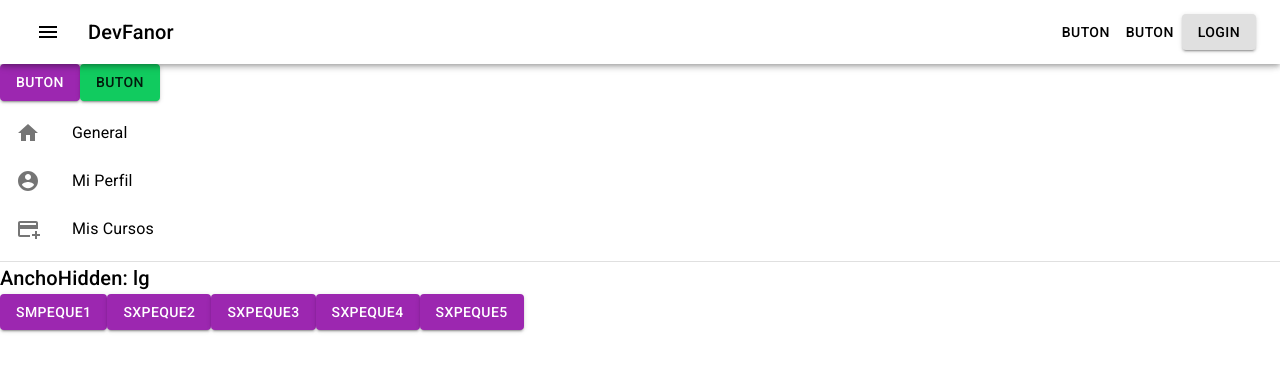
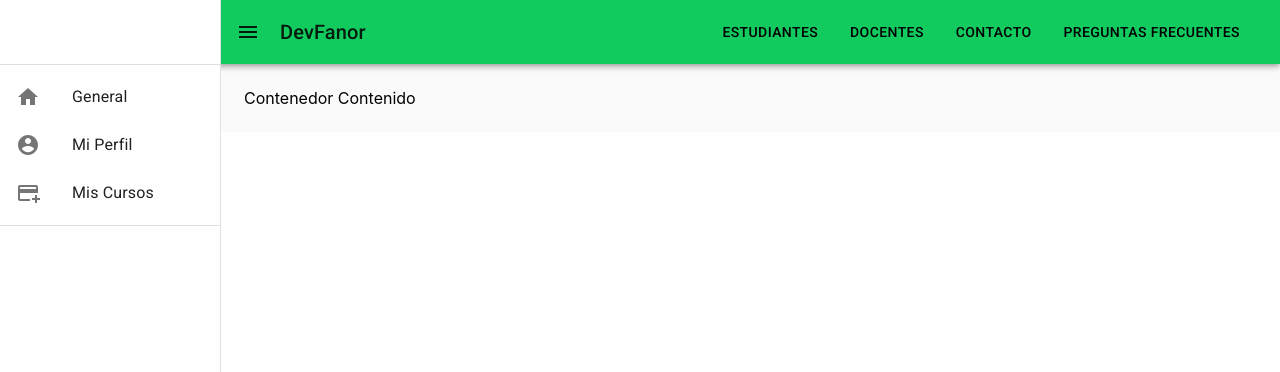
Before and after one commit to Fanor1990/react-admin-dashboard-javascript, a React (Create React App) app: page / in a window 1280 px wide. Shown: the top 372 px of the page. Built offline with nearby package versions, Linux system fonts and the light colour scheme.

Commit message:
contendordrawerestatico

```diff
--- a/src/App.js
+++ b/src/App.js
@@ -2,26 +2,18 @@ import React from "react";
 
 import { ThemeProvider } from "@material-ui/core/styles";
 import theme from "./temaconfig";
-import Navbar from "./components/Navbar";
-import Button from "@material-ui/core/Button";
 
-import Listas from "./components/Listas"
-import Oculto from "./components/Oculto"
+import Navbar from "./components/Navbar"
+
+
 
 function App() {
   return (
     <ThemeProvider theme={theme}>
-      <Navbar />
 
-      <Button variant="contained" color="primary">
-        buton
-      </Button>
-      <Button variant="contained" color="secondary">
-        buton
-      </Button>
-      <Listas />
 
-      <Oculto />
+
+      <Navbar/>
 
     </ThemeProvider>
   );
--- /dev/null
+++ b/src/components/Cajon.js
@@ -0,0 +1,44 @@
+import React from 'react'
+import { makeStyles  } from '@material-ui/core/styles';
+import {Drawer, Divider} from '@material-ui/core';
+import Listas from './Listas'
+
+const estilos = makeStyles((theme) => ({
+
+    drawer: {
+
+        width: 220,
+        flexShrink: 0,
+      },
+      drawerPaper: {
+
+        width: 220,
+      },
+      toolbar: theme.mixins.toolbar,
+
+    }))
+
+const Cajon = () => {
+    const classes = estilos();
+    return (
+
+        <Drawer
+
+        className={classes.drawer}
+            variant="permanent"
+            classes={{
+                paper: classes.drawerPaper,
+             }}
+            anchor = "left"
+        >
+            <div className={classes.toolbar}></div>
+            <Divider />
+
+          <Listas />
+
+
+        </Drawer>
+    )
+}
+
+export default Cajon
--- /dev/null
+++ b/src/components/Contenedor.js
@@ -0,0 +1,38 @@
+import React from 'react'
+import { makeStyles }
+from '@material-ui/core/styles';
+
+import Cajon from './Cajon';
+
+
+const estilos = makeStyles(theme =>({
+    root: {
+    display:'flex'
+
+    },
+    toolbar: theme.mixins.toolbar,
+    content: {
+        flexGrow: 1,
+        backgroundColor: theme.palette.background.default,
+        padding: theme.spacing(3),
+      },
+}))
+
+const Contenedor = () => {
+    const classes = estilos();
+    return (
+        <div className={classes.root}>
+
+           <Cajon/>
+
+            <div className={classes.content}>
+
+                <div className={classes.toolbar}> </div>
+                Contenedor Contenido
+
+            </div>
+        </div>
+    )
+}
+
+export default Contenedor
--- a/src/components/Navbar.js
+++ b/src/components/Navbar.js
@@ -1,35 +1,42 @@
 import React from 'react';
-import { makeStyles } from '@material-ui/core/styles';
-import AppBar from '@material-ui/core/AppBar';
-import Toolbar from '@material-ui/core/Toolbar';
-import Typography from '@material-ui/core/Typography';
-import Button from '@material-ui/core/Button';
-import IconButton from '@material-ui/core/IconButton';
-import MenuIcon from '@material-ui/icons/Menu';
+import { makeStyles } from "@material-ui/core/styles";
+import AppBar from "@material-ui/core/AppBar";
+import Toolbar from "@material-ui/core/Toolbar";
+import Typography from "@material-ui/core/Typography";
+import Button from "@material-ui/core/Button";
 
-
-
-
+import {Hidden} from '@material-ui/core'
+import IconButton from "@material-ui/core/IconButton";
+import MenuIcon from "@material-ui/icons/Menu";
+import { Link } from "@material-ui/core";
+import Contenedor from "./Contenedor"
 
 
 
 const useStyle = makeStyles((theme) => ({
-    offset: theme.mixins.toolbar,
+
   menuButton: {
-        marginRight: theme.spacing(2),
+    marginRight: theme.spacing(1),
   },
+
   title: {
     flexGrow: 1,
   },
+  appBar: {
+
+        width: `calc(100% - ${200}px)`,
+        marginLeft: 200,
+    },
+
 }));
 
 
-  const Navbar = () => {
+const Nabvar = () => {
   const classes = useStyle();
 
   return (
-    <div >
-      <AppBar color="inherit">
+    <>
+      <AppBar  color="secondary" className={classes.appBar}>
         <Toolbar>
         <IconButton className={classes.menuButton} color="inherit" aria-label="menu">
             <MenuIcon />
@@ -37,19 +44,44 @@ const useStyle = makeStyles((theme) => ({
           <Typography variant="h6" className={classes.title}>
             DevFanor
           </Typography>
-          <Button variant="text" color="inherit">
-        buton
+          <Hidden smDown>
+          <Button variant="default" color="inherit">
+
+            <Link to="/login" style={{ color: '#000000' }}> Estudiantes</Link>
           </Button>
-      <Button variant="text" color="inherit" >
-        buton
+          <Button variant="default" color="inherit">
+
+            <Link to="/logind" style={{ color: '#000000' }}> Docentes</Link>
           </Button>
-          <Button variant="contained" color="inherit">Login</Button>
+          <Button variant="default" color="inherit">
+
+            <Link to="/" style={{ color: '#000000' }}>Contacto </Link>
+          </Button>
+          <Button variant="default" color="inherit">
+
+            <Link to="/" style={{ color: '#000000' }}>Preguntas Frecuentes</Link>
+          </Button>
+
+
+          </Hidden>
+          <Hidden only={['md','lg']}>
+          <IconButton
+            className={classes.menuButton}
+            color="inherit"
+            aria-label="menu"
+
+          >
+            <MenuIcon />
+
+          </IconButton>
+          </Hidden>
+
 
         </Toolbar>
+
       </AppBar>
-      <div className={classes.offset}></div>
-    </div>
-  );
-
-}
-export default Navbar
+      <Contenedor />
+      </>
+  )
+};
+export default Nabvar;
```
Lines whose indentation alone changed are shown as unchanged.
